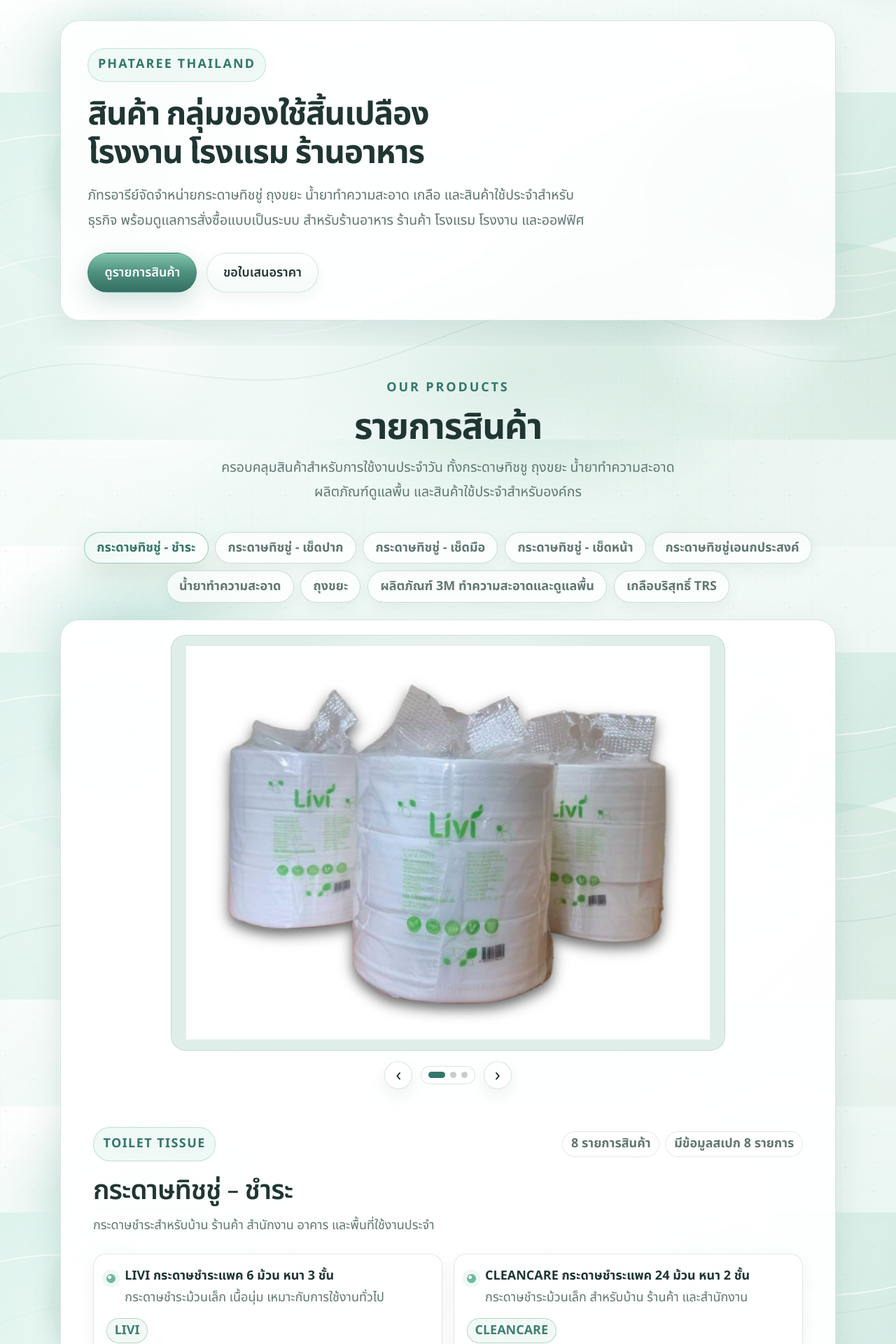
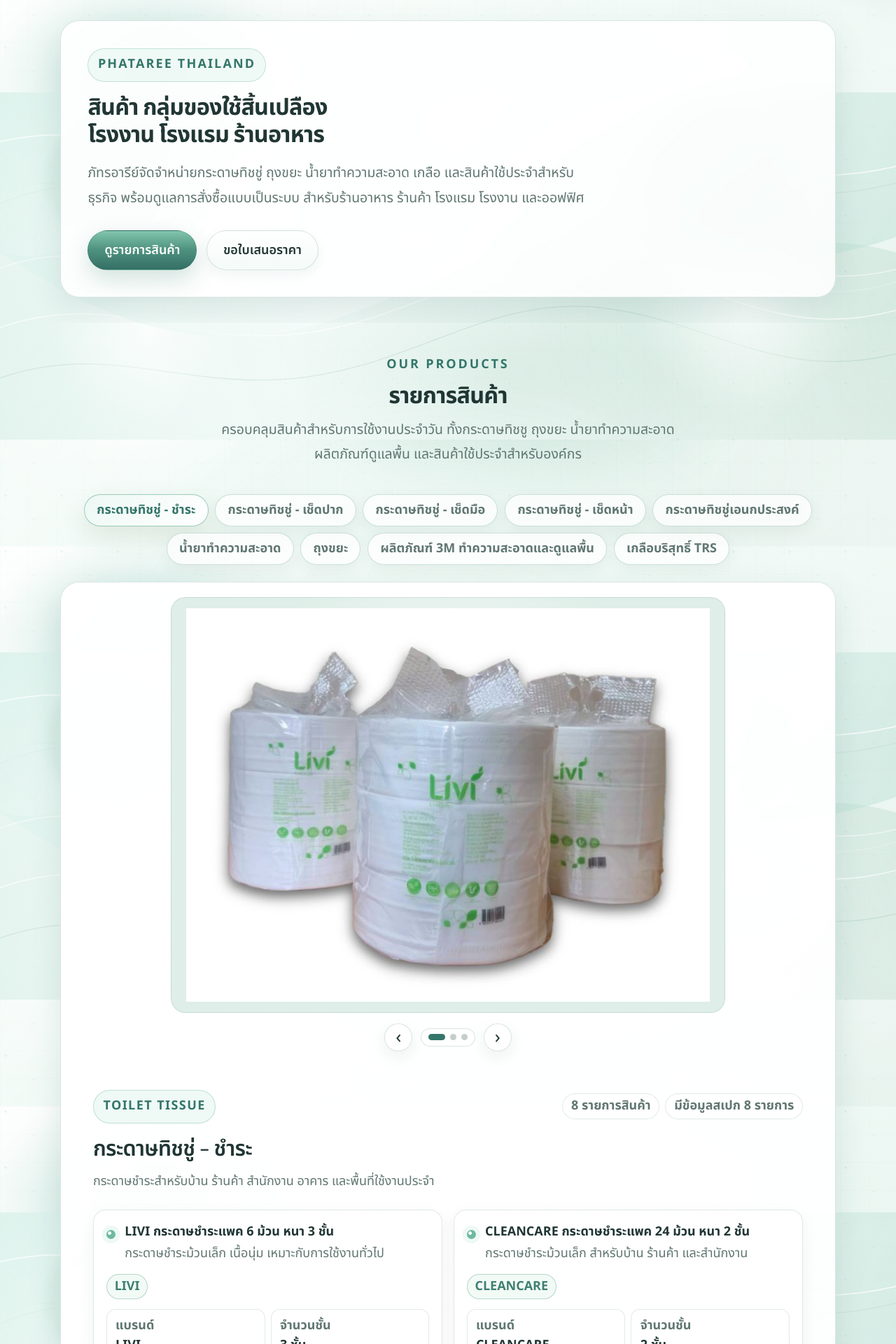
Before and after one commit to phataree-adminrayong/phataree, a Next.js app: page / in a window 1280 px wide. Shown: the part 820-2740 px from the top of the page at 70% size. Built offline with nearby package versions, Linux system fonts and the light colour scheme.

Commit message:
Update font size

```diff
--- a/src/app/sections/CertificateSection/CertificateSection.module.css
+++ b/src/app/sections/CertificateSection/CertificateSection.module.css
@@ -61,7 +61,7 @@
   margin: 0 0 0.85rem;
   color: var(--text);
   font-family: var(--font-display);
-  font-size: clamp(2rem, 4vw, 3.15rem);
+  font-size: 1.8rem;
   line-height: 1.12;
 }
 
--- a/src/app/sections/ContactSection/ContactSection.module.css
+++ b/src/app/sections/ContactSection/ContactSection.module.css
@@ -41,7 +41,7 @@
   margin: 0 0 0.85rem;
   color: var(--text);
   font-family: var(--font-display);
-  font-size: clamp(2rem, 4vw, 3.15rem);
+  font-size: 1.8rem;
   line-height: 1.12;
 }
 
--- a/src/app/sections/ContactSection/WorkWithUs.module.css
+++ b/src/app/sections/ContactSection/WorkWithUs.module.css
@@ -51,7 +51,7 @@
   margin: 0;
   color: var(--text);
   font-family: var(--font-display);
-  font-size: 2rem;
+  font-size: 1.8rem;
   font-weight: 800;
   line-height: 1;
   letter-spacing: -0.04em;
@@ -135,7 +135,7 @@
   margin: 0;
   color: var(--text);
   font-family: var(--font-display);
-  font-size: clamp(1.35rem, 2.6vw, 2rem);
+  font-size: 1.6rem;
   line-height: 1.18;
 }
 
--- a/src/app/sections/Customer/Customer.module.css
+++ b/src/app/sections/Customer/Customer.module.css
@@ -43,7 +43,7 @@
   margin: 0 0 0.85rem;
   color: var(--text);
   font-family: var(--font-display);
-  font-size: clamp(2rem, 4vw, 3.15rem);
+  font-size: 1.8rem;
   line-height: 1.12;
 }
 
--- a/src/app/sections/FaqSection/FaqSection.module.css
+++ b/src/app/sections/FaqSection/FaqSection.module.css
@@ -43,7 +43,7 @@
   margin: 0 0 0.85rem;
   color: var(--text);
   font-family: var(--font-display);
-  font-size: clamp(2rem, 4vw, 3.1rem);
+  font-size: 1.8rem;
   line-height: 1.12;
 }
 
--- a/src/app/sections/HeroSection/HeroSection.module.css
+++ b/src/app/sections/HeroSection/HeroSection.module.css
@@ -41,7 +41,7 @@
   margin: 0;
   color: var(--text);
   font-family: var(--font-display);
-  font-size: clamp(2rem, 3.6vw, 4.65rem);
+  font-size: 1.8rem;
   font-weight: 800;
   line-height: 1.2;
 }
--- a/src/app/sections/HeroSection/slider.module.css
+++ b/src/app/sections/HeroSection/slider.module.css
@@ -88,7 +88,7 @@
 .arrow span {
   display: block;
   margin-top: -0.08em;
-  font-size: 2rem;
+  font-size: 1.4rem;
   line-height: 1;
 }
 
--- a/src/app/sections/ProductsSection/ProductsSection.module.css
+++ b/src/app/sections/ProductsSection/ProductsSection.module.css
@@ -39,7 +39,7 @@
   margin: 0 0 0.85rem;
   color: var(--text);
   font-family: var(--font-display);
-  font-size: clamp(2rem, 4vw, 3.2rem);
+  font-size: 1.8rem;
   line-height: 1.12;
 }
 
--- a/src/app/sections/ProductsSection/ProductsShowcase.module.css
+++ b/src/app/sections/ProductsSection/ProductsShowcase.module.css
@@ -127,7 +127,7 @@
   margin: 0;
   color: var(--text);
   font-family: var(--font-display);
-  font-size: clamp(1.7rem, 3vw, 2.55rem);
+  font-size: 1.7rem;
   line-height: 1.16;
 }
 
--- a/src/styles/globals copy 2.css
+++ b/src/styles/globals copy 2.css
@@ -176,17 +176,17 @@
 }
 
 h1 {
-  font-size: clamp(2.25rem, 3.8vw, 4.35rem);
+  font-size: 1.8rem;
   font-weight: 700;
 }
 
 h2 {
-  font-size: clamp(1.8rem, 3vw, 3.05rem);
+  font-size: 1.6rem;
   font-weight: 700;
 }
 
 h3 {
-  font-size: clamp(1.25rem, 2.35vw, 1.85rem);
+  font-size: 1.4rem;
   font-weight: 600;
 }
 
--- a/src/styles/globals copy.css
+++ b/src/styles/globals copy.css
@@ -171,17 +171,17 @@
 }
 
 h1 {
-  font-size: clamp(2.2rem, 3.6vw, 4.25rem);
+  font-size: 1.8rem;
   font-weight: 700;
 }
 
 h2 {
-  font-size: clamp(1.8rem, 3vw, 3rem);
+  font-size: 1.6rem;
   font-weight: 700;
 }
 
 h3 {
-  font-size: clamp(1.25rem, 2.5vw, 1.85rem);
+  font-size: 1.4rem;
   font-weight: 600;
 }
 
--- a/src/styles/globals.css
+++ b/src/styles/globals.css
@@ -181,17 +181,17 @@
 }
 
 h1 {
-  font-size: clamp(2.25rem, 3.8vw, 4.35rem);
+  font-size: 1.8rem;
   font-weight: 700;
 }
 
 h2 {
-  font-size: clamp(1.8rem, 3vw, 3.05rem);
+  font-size: 1.6rem;
   font-weight: 700;
 }
 
 h3 {
-  font-size: clamp(1.25rem, 2.35vw, 1.85rem);
+  font-size: 1.4rem;
   font-weight: 600;
 }
 
@@ -420,16 +420,13 @@
 
 @media (max-width: 1024px) {
   html {
-    font-size: 17px;
-  }
-  :root {
-    --scroll-offset: 78px;
+    font-size: 18px;
   }
 }
 
 @media (max-width: 768px) {
   html {
-    font-size: 16px;
+    font-size: 17px;
   }
   :root {
     --pad-x: 1rem;
@@ -455,7 +452,7 @@
 
 @media (max-width: 480px) {
   html {
-    font-size: 15px;
+    font-size: 16px;
   }
 }
 
```
